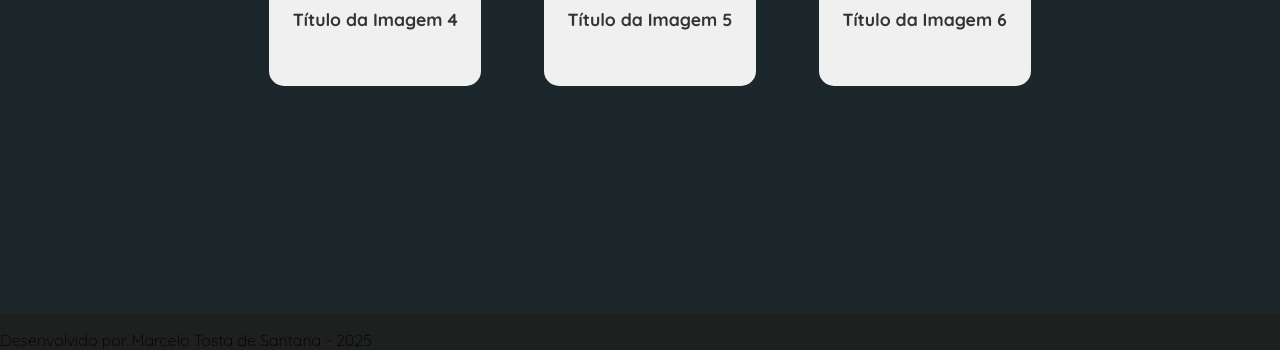
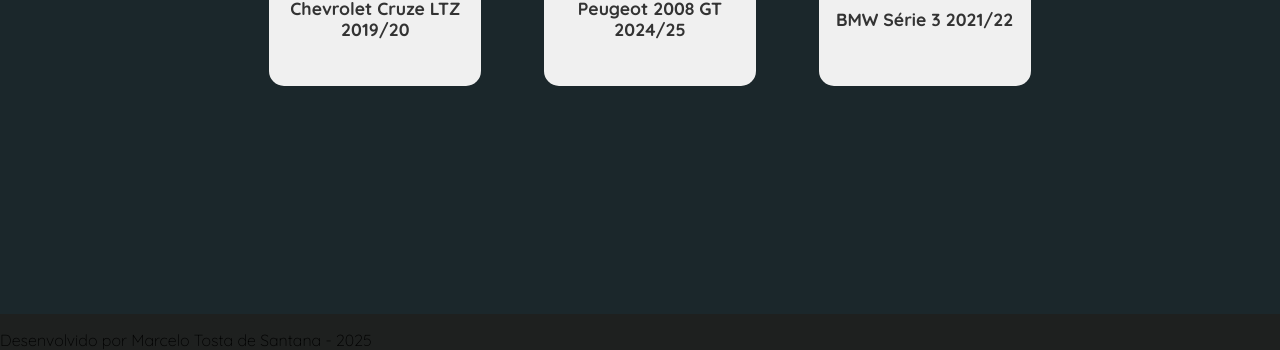
Before and after one commit to linguagemdemaquina/portifolio, a PHP site: page /default.php in a window 1280 px wide. Shown: the part 2874-3224 px from the top of the page. Run offline with PHP 8.4, Linux system fonts and the light colour scheme.

Commit message:
Atualização do front-end. Carrossel e Cards.

```diff
--- a/WEBSITES/LOJA DE VEICULOS/css/folha_de_estilos.css
+++ b/WEBSITES/LOJA DE VEICULOS/css/folha_de_estilos.css
@@ -91,7 +91,7 @@ body {
 .painel_de_slides {
   display: flex;
   width: 300%;
-  animation: slide 13.5s infinite;
+  animation: slide 12s infinite;
 }
 .slide {
   width: 100%;
--- a/WEBSITES/LOJA DE VEICULOS/default.php
+++ b/WEBSITES/LOJA DE VEICULOS/default.php
@@ -85,8 +85,8 @@
                     <div class="card">
                         <div class="card-inner">
                             <div class="card-front">
-                                <img src="imagem4.jpg" alt="Card 4">
-                                <h3>Título da Imagem 4</h3>
+                                <img src="imagens/cards/estoque_4.jpg" alt="Card 4">
+                                <h3>Chevrolet Cruze LTZ 2019/20</h3>
                             </div>
                             <div class="card-back">
                                 <p>Descrição detalhada do conteúdo da foto 4.</p>
@@ -96,8 +96,8 @@
                     <div class="card">
                         <div class="card-inner">
                         <div class="card-front">
-                            <img src="imagem5.jpg" alt="Card 5">
-                            <h3>Título da Imagem 5</h3>
+                            <img src="imagens/cards/estoque_5.jpg" alt="Card 5">
+                            <h3>Peugeot 2008 GT 2024/25</h3>
                         </div>
                         <div class="card-back">
                             <p>Descrição detalhada do conteúdo da foto 5.</p>
@@ -107,8 +107,8 @@
                     <div class="card">
                         <div class="card-inner">
                         <div class="card-front">
-                            <img src="imagem6.jpg" alt="Card 6">
-                            <h3>Título da Imagem 6</h3>
+                            <img src="imagens/cards/estoque_6.jpg" alt="Card 6">
+                            <h3>BMW Série 3 2021/22</h3>
                         </div>
                         <div class="card-back">
                             <p>Descrição detalhada do conteúdo da foto 6.</p>
```
Also changed, not shown: WEBSITES/LOJA DE VEICULOS/imagens/cards/estoque_4.jpg (added), WEBSITES/LOJA DE VEICULOS/imagens/cards/estoque_5.jpg (added), WEBSITES/LOJA DE VEICULOS/imagens/cards/estoque_6.jpg (added).
